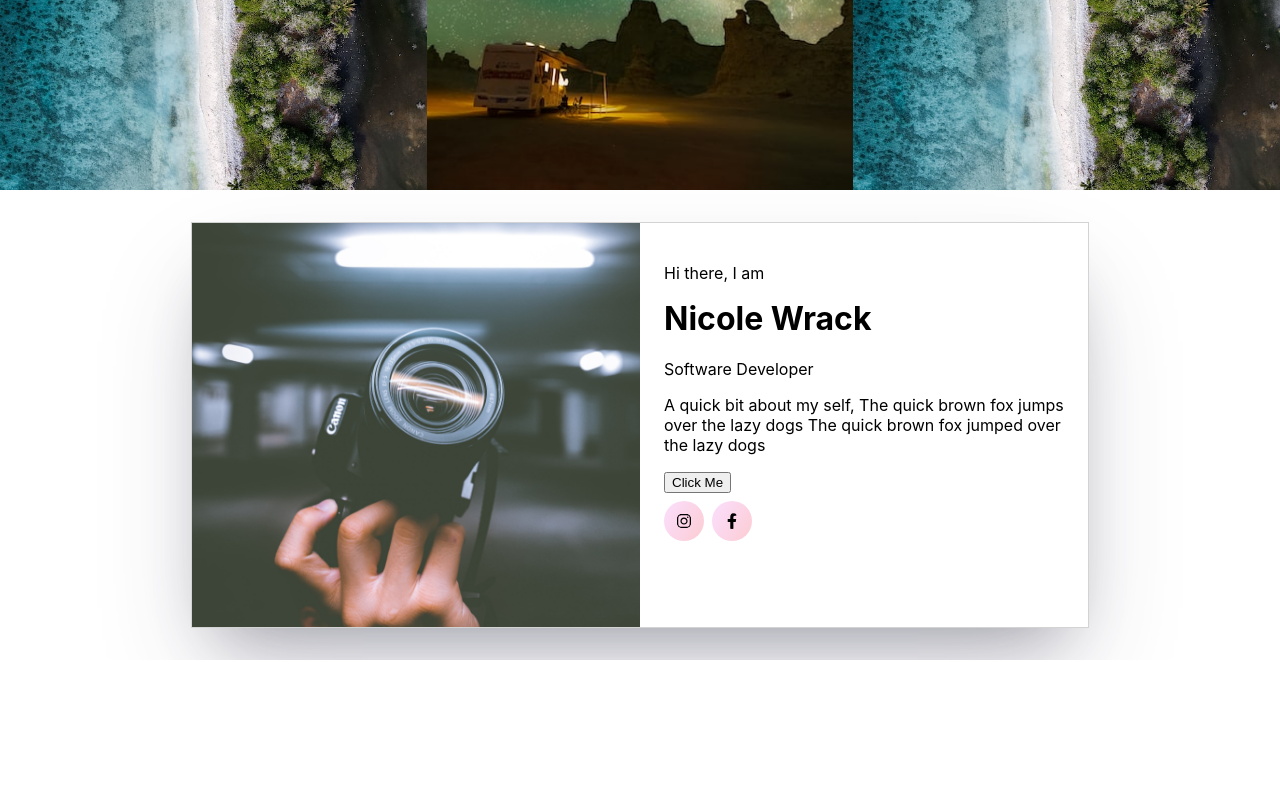
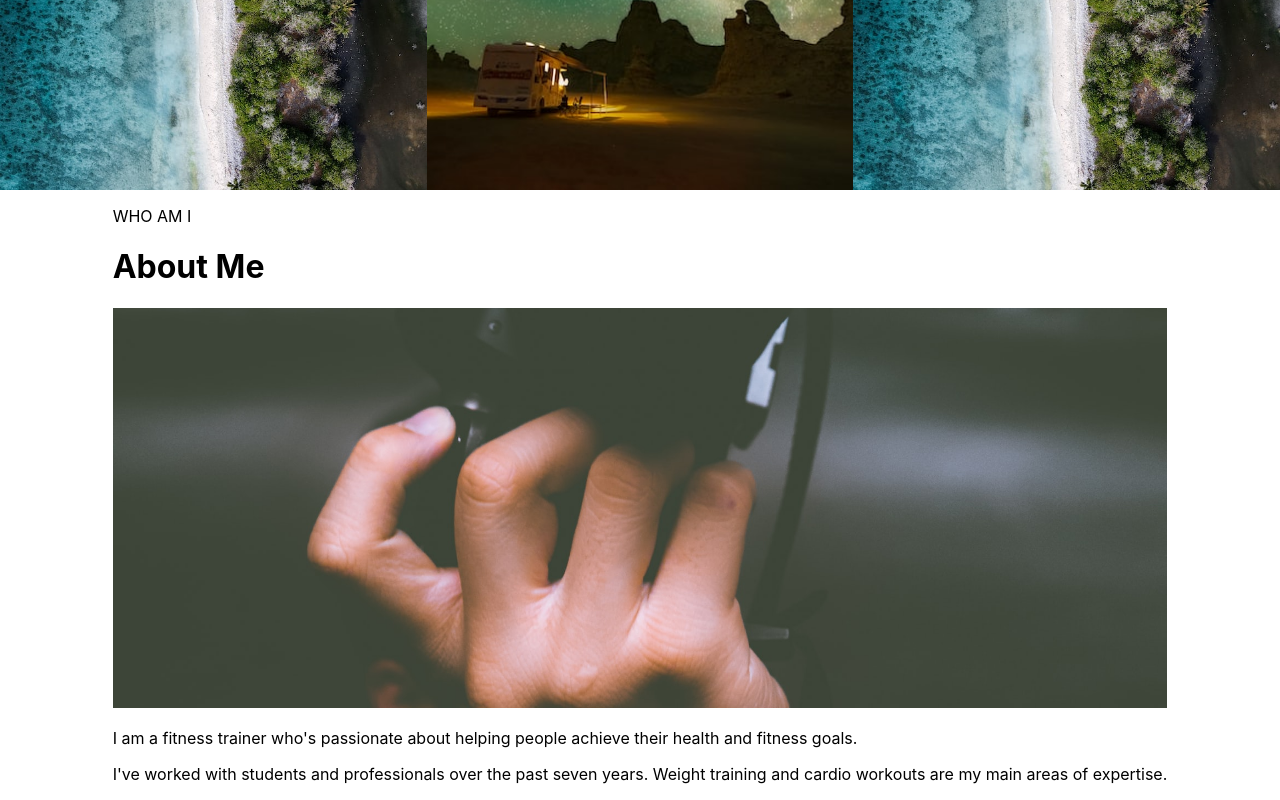
Before and after one commit to Nicolewrack23/Photography-Website, a React (Create React App) app in the folder client/: page / in a window 1280 px wide. Shown: the part 1178-1978 px from the top of the page. Before the commit the page ends 1838 px from the top, so only its background shows below. Built offline with nearby package versions, Linux system fonts and the light colour scheme.

Commit message:
redoing the about page no card

```diff
--- a/client/src/components/About/AboutPage.js
+++ b/client/src/components/About/AboutPage.js
@@ -1,28 +1,28 @@
 import styles from "./AboutPage.module.css";
-import image from "../Photos/photo.jpeg";
-import { FaInstagram, FaFacebookF } from "react-icons/fa";
+import Image from "../Photos/photo.jpeg";
 
 const WelcomePage = () => {
   return (
     <>
       <div className={styles.container}>
-        <div className={styles.card}>
-          <div className={styles.imageDiv}>
-            <img className={styles.cardImage} src={image} alt="placeholder" />
+        <div className={styles.AboutTitle}>
+          <p className={styles.aboutWho}>WHO AM I</p>
+          <h1 className={styles.aboutH1}>About Me</h1>
+        </div>
+        <div className={styles.aboutGrid}>
+          <div className={styles.aboutImage}>
+            <img className={styles.cardImage} src={Image} alt="placeholder" />
           </div>
-          <div className={styles.textStyling}>
-            <p>Hi there, I am</p>
-            <h1 className={styles.heading}>Nicole Wrack</h1>
-            <p>Software Developer</p>
+          <div>
             <p>
-              A quick bit about my self, The quick brown fox jumps over the lazy
-              dogs The quick brown fox jumped over the lazy dogs
+              I am a fitness trainer who's passionate about helping people
+              achieve their health and fitness goals.
             </p>
-            <button>Click Me</button>
-            <div>
-              <FaInstagram className={styles.icons} />
-              <FaFacebookF className={styles.icons} />
-            </div>
+            <p>
+              I've worked with students and professionals over the past seven
+              years. Weight training and cardio workouts are my main areas of
+              expertise.
+            </p>
           </div>
         </div>
       </div>
```
